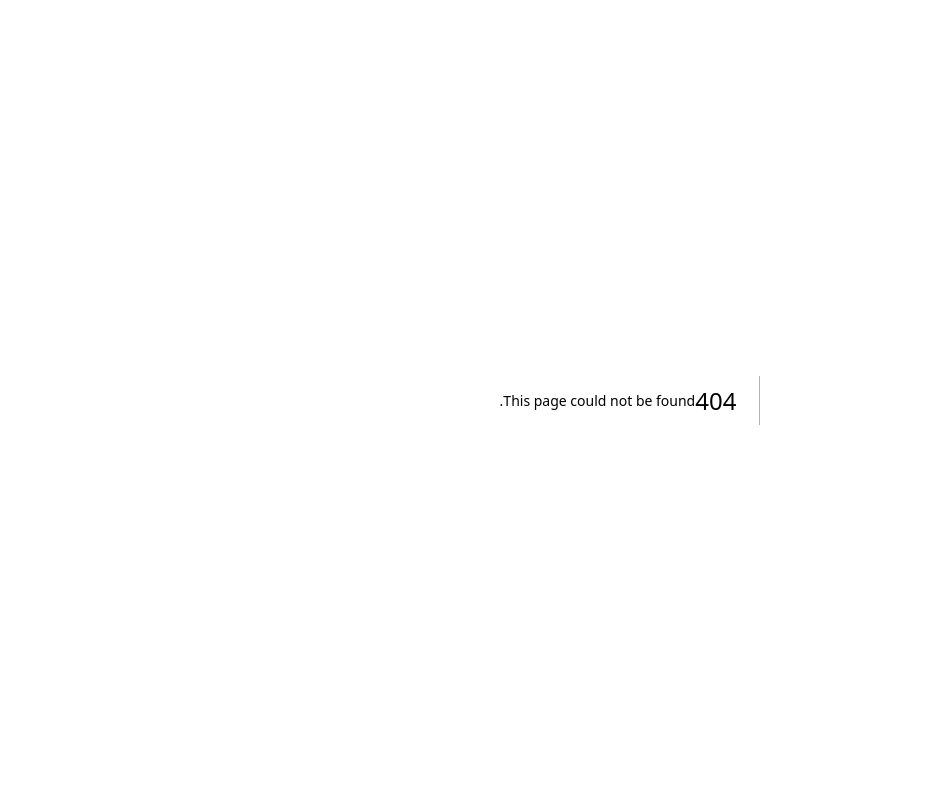
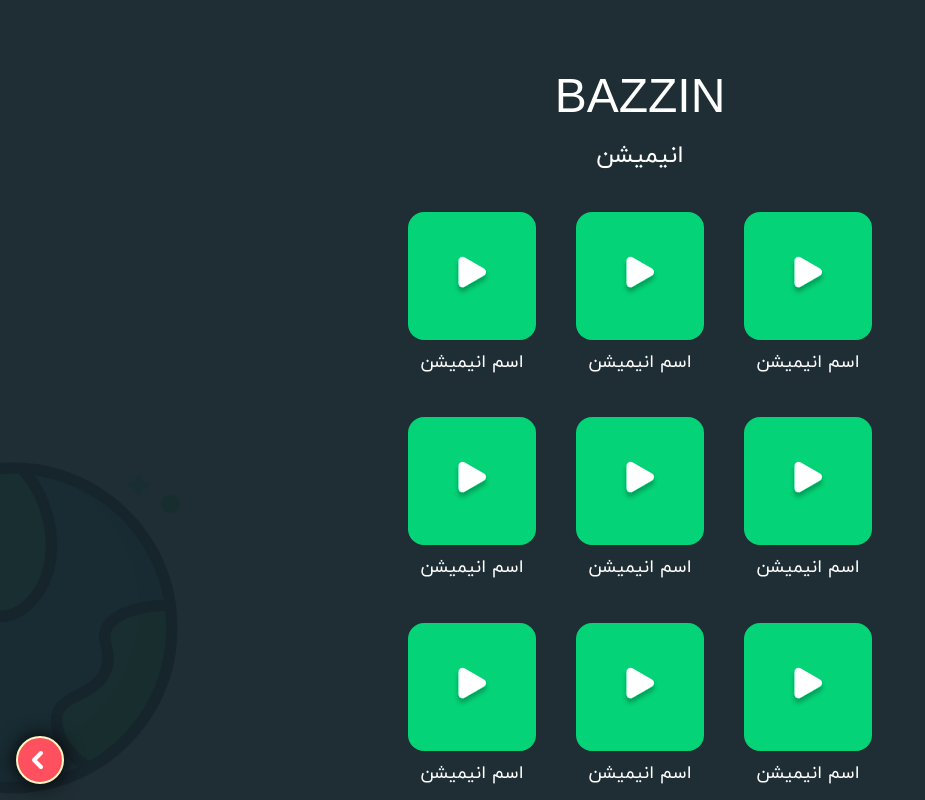
Before and after one commit to sinaAminiNextJs/bazzin, a Next.js app: page /videos in a window 1280 px wide. Before the commit this address had no page. Shown: the top 800 px of the page, without its empty margins (0-925 px from the left). Built offline with nearby package versions, Linux system fonts and the light colour scheme; a web font is replaced by a local one.

Commit message:
add video page

```diff
--- a/app/about/page.tsx
+++ b/app/about/page.tsx
@@ -6,6 +6,7 @@ export default function About() {
 
   return (
     <section className="relative overflow-hidden w-full text-white min-h-screen flex flex-col items-center p-8 bg-mybg/96">
+      {/* background */}
       <div className="absolute top-0 left-0 -z-10 w-full h-screen">
         <img
           src="/clipart/earth.png"
--- a/app/menu/page.tsx
+++ b/app/menu/page.tsx
@@ -6,6 +6,7 @@ export default function Menu() {
 
   return (
     <section className="relative overflow-hidden w-full text-white min-h-screen flex flex-col items-center p-8 bg-mybg/96">
+      {/* background */}
       <div className="absolute top-0 left-0 -z-10 w-full h-screen">
         <img
           src="/clipart/earth.png"
--- a/app/page.tsx
+++ b/app/page.tsx
@@ -7,27 +7,30 @@ export default function HomePage() {
   const [wrongPass, setWrongPass] = useState("");
   const router = useRouter();
 
+  function reorderNumber(num: any) {
+    const str = num.toString();
+    let result = "";
+
+    for (const i of [0, 4, 5, 3, 1, 2]) {
+      result += str[i];
+    }
+    return Number(result);
+  }
+
   async function checkPass(e: any) {
     e.preventDefault();
     setWrongPass("");
-
-    try {
-      const res = await fetch("/datasets/p.json");
-      const json = await res.json();
-
-      if (json.p.includes(code)) {
-        router.push("/menu");
-      } else {
-        setWrongPass("wrong");
-      }
-    } catch (error) {
-      console.error(error);
-      alert("خطا در بررسی کد!");
+    const newNum = reorderNumber(Number(code));
+    if (newNum % 29 === 0 && newNum > 100000 && newNum < 999999) {
+      router.push("/menu");
+    } else {
+      setWrongPass("wrong");
     }
   }
 
   return (
     <main className="relative overflow-hidden w-full text-white min-h-screen flex flex-col items-center p-8 bg-mybg/96">
+      {/* background */}
       <div className="absolute top-0 left-0 -z-10 w-full h-screen">
         <img
           src="/clipart/earth.png"
--- /dev/null
+++ b/app/videos/page.tsx
@@ -0,0 +1,125 @@
+"use client";
+import { useRouter } from "next/navigation";
+
+export default function About() {
+  const router = useRouter();
+  type videoType = {
+    name: string;
+  };
+
+  const videoList: videoType[] = [
+    { name: "اسم انیمیشن" },
+    { name: "اسم انیمیشن" },
+    { name: "اسم انیمیشن" },
+    { name: "اسم انیمیشن" },
+    { name: "اسم انیمیشن" },
+    { name: "اسم انیمیشن" },
+    { name: "اسم انیمیشن" },
+    { name: "اسم انیمیشن" },
+    { name: "اسم انیمیشن" },
+    { name: "اسم انیمیشن" },
+  ];
+
+  return (
+    <section className="relative overflow-hidden w-full text-white min-h-screen flex flex-col items-center p-8 bg-mybg/96">
+      {/* background */}
+      <div className="absolute top-0 left-0 -z-10 w-full h-screen">
+        <img
+          src="/clipart/earth.png"
+          alt="Earth illustration"
+          className="w-40 absolute top-20 -right-3"
+        />
+        <img
+          src="/clipart/earth.png"
+          alt="Earth illustration"
+          className="w-96 absolute -bottom-7 -left-44"
+        />
+      </div>
+
+      <h1 className="text-5xl font-madimi mt-10">BAZZIN</h1>
+      <p className="text-2xl mt-5">انیمیشن</p>
+      <div className="grid grid-cols-2 sm:grid-cols-3 gap-10 mt-10 text-lg leading-relaxed text-justify max-w-3xl mx-auto font-iranyekan">
+        {videoList.map(({ name }, index) => (
+          <article key={index} className="mx-auto ">
+            <div className="flex justify-center items-center w-32 aspect-square rounded-2xl bg-mygreen">
+              <svg
+                width="36"
+                height="40"
+                viewBox="0 0 36 40"
+                fill="none"
+                xmlns="http://www.w3.org/2000/svg"
+              >
+                <g filter="url(#filter0_d_4610_3157)">
+                  <path
+                    d="M30 12.5359C32.6667 14.0755 32.6667 17.9245 30 19.4641L10.5 30.7224C7.83333 32.262 4.5 30.3375 4.5 27.2583L4.5 4.74167C4.5 1.66247 7.83333 -0.262033 10.5 1.27757L30 12.5359Z"
+                    fill="white"
+                  />
+                </g>
+                <defs>
+                  <filter
+                    id="filter0_d_4610_3157"
+                    x="0.5"
+                    y="0.736328"
+                    width="35.5"
+                    height="38.5273"
+                    filterUnits="userSpaceOnUse"
+                    colorInterpolationFilters="sRGB"
+                  >
+                    <feFlood floodOpacity="0" result="BackgroundImageFix" />
+                    <feColorMatrix
+                      in="SourceAlpha"
+                      type="matrix"
+                      values="0 0 0 0 0 0 0 0 0 0 0 0 0 0 0 0 0 0 127 0"
+                      result="hardAlpha"
+                    />
+                    <feOffset dy="4" />
+                    <feGaussianBlur stdDeviation="2" />
+                    <feComposite in2="hardAlpha" operator="out" />
+                    <feColorMatrix
+                      type="matrix"
+                      values="0 0 0 0 0 0 0 0 0 0 0 0 0 0 0 0 0 0 0.25 0"
+                    />
+                    <feBlend
+                      mode="normal"
+                      in2="BackgroundImageFix"
+                      result="effect1_dropShadow_4610_3157"
+                    />
+                    <feBlend
+                      mode="normal"
+                      in="SourceGraphic"
+                      in2="effect1_dropShadow_4610_3157"
+                      result="shape"
+                    />
+                  </filter>
+                </defs>
+              </svg>
+            </div>
+            <p className="text-center mt-2">{name}</p>
+          </article>
+        ))}
+      </div>
+      <article className="fixed bottom-4 left-4">
+        <button
+          onClick={() => router.push("/menu")}
+          className="flex justify-center items-center w-12 pr-1 aspect-square bg-myred rounded-full border-2 border-myorangeLight active:translate-y-[2px] transition-all duration-100 shadow-[0px_0px_20px_black]"
+        >
+          <svg
+            xmlns="http://www.w3.org/2000/svg"
+            className="h-6 w-6 text-white"
+            fill="none"
+            viewBox="0 0 24 24"
+            stroke="currentColor"
+            strokeWidth={4}
+          >
+            <path
+              strokeLinecap="round"
+              strokeLinejoin="round"
+              strokeWidth={4}
+              d="M15 19l-7-7 7-7"
+            />
+          </svg>
+        </button>
+      </article>
+    </section>
+  );
+}
--- a/public/datasets/p.json
+++ /dev/null
@@ -1,3 +0,0 @@
-{
-  "p": ["11111", "22222"]
-}
```
Also changed, not shown: public/clipart/Polygon.png (added).
